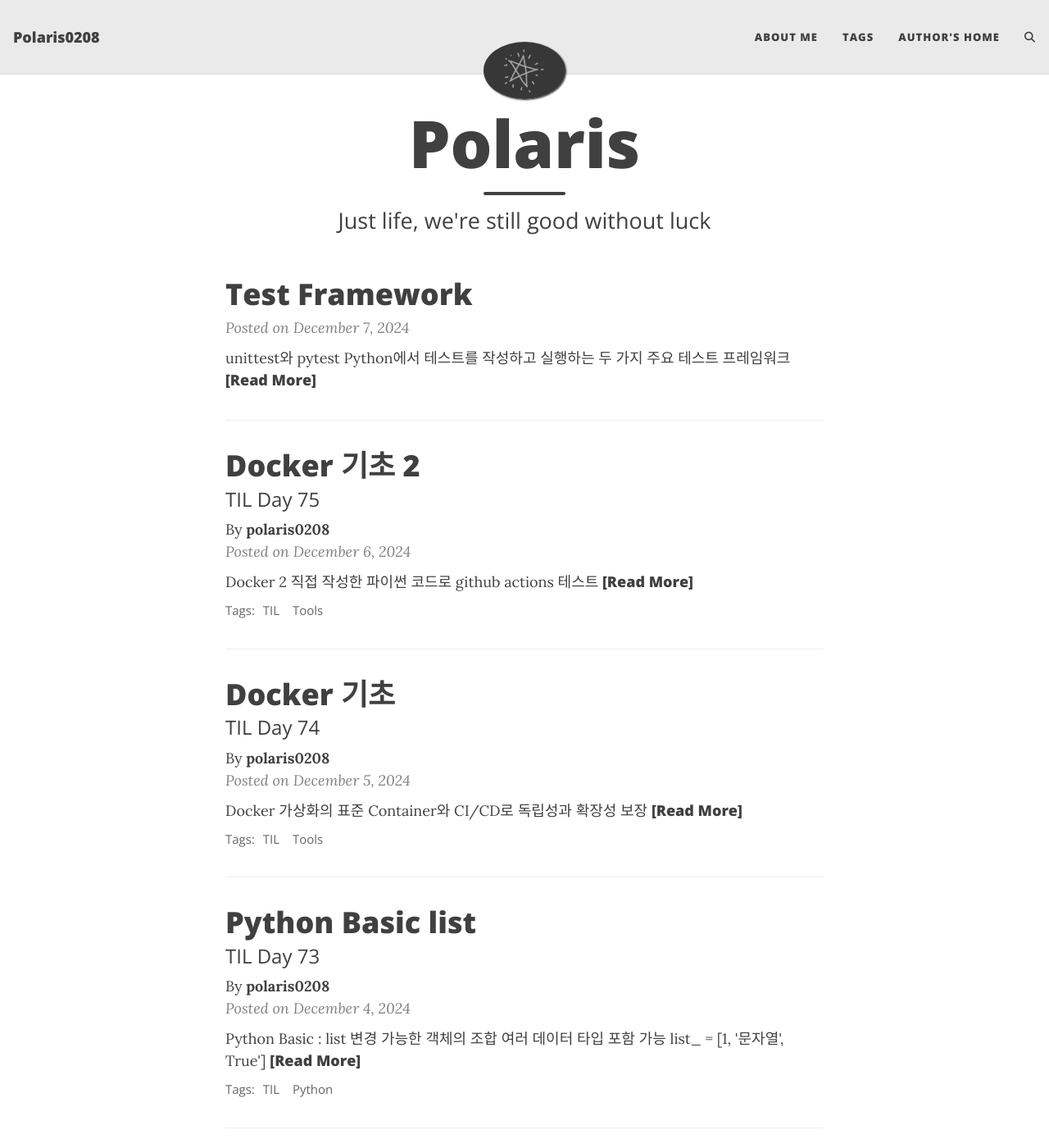
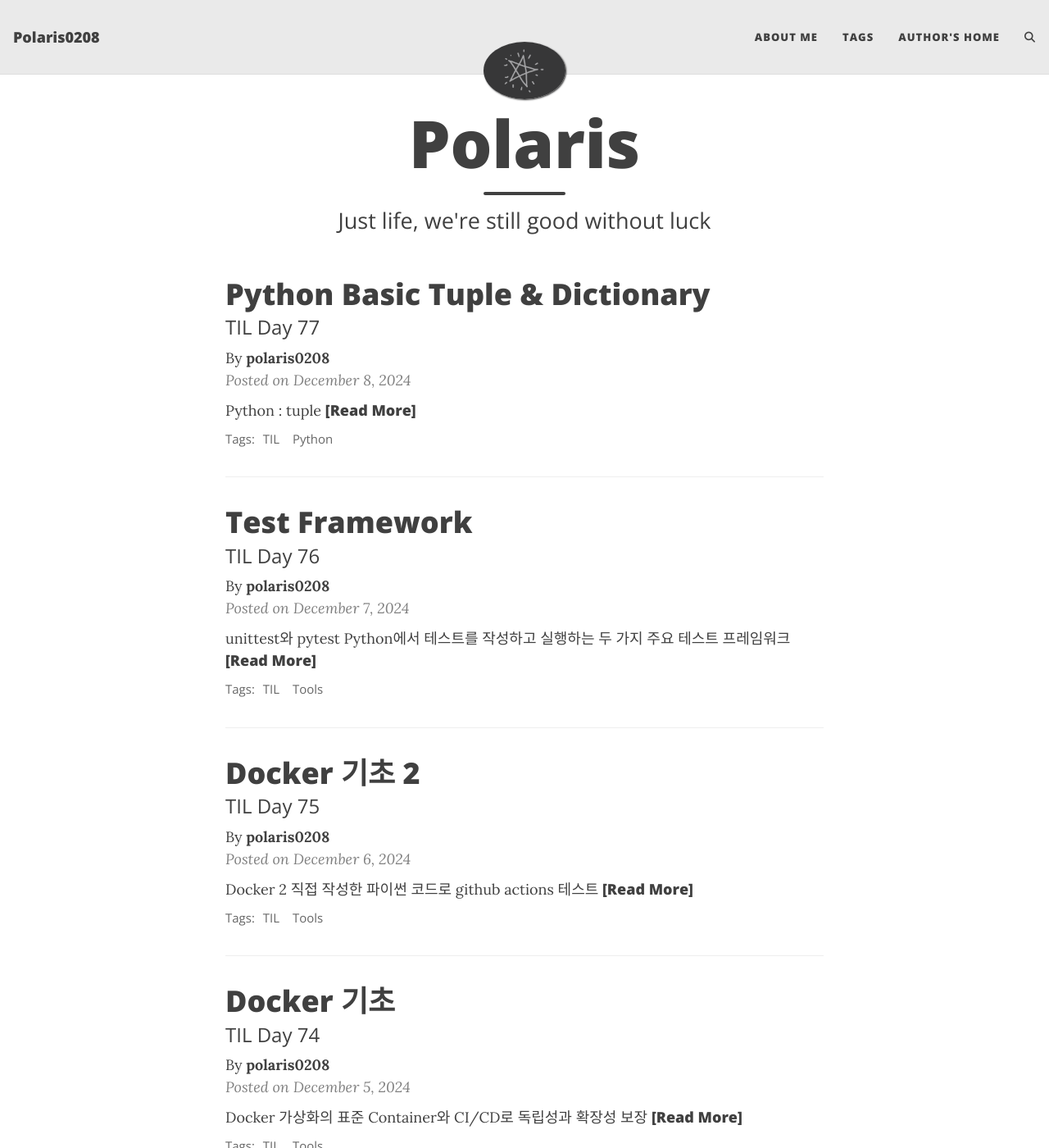
Before and after one commit to polaris0208/polaris0208.github.io, a Jekyll site: the page built from index.html, in a window 1280 px wide and 1400 px high. Shown: the whole window at 82% size. Built offline with Jekyll 4.4.1, drawn with Linux system fonts in a browser that asks for light colours; the list of posts is cut into pages by our own code; comment, search, counter and statistics services are not loaded; part of the change alters nothing that is shown; some of the changed text lies outside the part shown.

````diff
--- a/_posts/2024-12-07-Test-Framework.md
+++ b/_posts/2024-12-07-Test-Framework.md
@@ -1,3 +1,14 @@
+---
+layout: post
+title: Test Framework
+subtitle: TIL Day 76
+cover-img: "/assets/img/background.png"
+thumbnail-img: ''
+share-img: ''
+tags: [TIL, Tools]
+author: polaris0208
+---
+
 # unittest와 pytest
 > **Python**에서 테스트를 작성하고 실행하는 두 가지 주요 테스트 프레임워크
 
--- /dev/null
+++ b/_posts/2024-12-08-Python-basic-4.md
@@ -0,0 +1,164 @@
+---
+layout: post
+title: Python Basic Tuple & Dictionary
+subtitle: TIL Day 77
+cover-img: "/assets/img/background.png"
+thumbnail-img: ''
+share-img: ''
+tags: [TIL, Python]
+author: polaris0208
+---
+
+# Python : tuple
+
+## 개념
+- 순서가 있는 불변 객체의 집합
+
+```py
+tuple_ = (1, 2)
+# ()
+tuple_ = 1, 2
+# 패킹
+list_ = [1, 2]
+tuple_ = tuple(list_)
+# tuple()
+```
+
+## 인덱싱과 슬라이싱
+- 리스트와 동일
+
+## 불변성
+- 요소 변경, 추가 불가
+- 요소를 추가하여 새로 생성은 가능
+
+```py
+origin = 1, 2, 3
+new = origin + 4
+print(new)
+#
+(1, 2, 3, 4)
+```
+
+## 메서드
+- 리스트와 동일
+
+## 활용
+- 불변성과 순서를 사용하여 활용
+
+### 딕셔너리 키
+
+```py
+dict_ = { (0,0) : 'point zero'}
+```
+
+### 복수 반환
+
+```py
+def calculate(a, b):
+    sum_ = a + b
+    diff = a - b
+    prod = a * b
+    return sum_, diff, prod
+```
+
+### 순서가 중요한 데이터 저장
+- 계좌 번호, 회원 번호 등 등록 번호
+- 날짜 좌표 등
+
+```py
+id_ = ('B', 458011)
+```
+
+# Python : dictionary
+
+## 개념
+- **Key** 와 **Value** 의 쌍을 저장
+- 요소의 추가 삭제 변경이 가능
+- **Key** 는 고유의 값 사용 : 문자열, 튜플
+
+## 생성
+
+### `{}`
+
+```py
+info = {
+  'id' : 123,
+  'password' : 456,
+}
+```
+
+### `dict()`
+
+```py
+# 키워드 인자 사용
+info = dict(model='m1911', brand='colt', year=1911)
+
+# 튜플, 리스트
+info = [('Kim', 3), ('Yang', 54)]
+info_dict = dict(info)
+```
+
+### `fromkeys()`
+
+```py
+name = ['Ryu', 'Kim', 'Yang']
+position = 'SP'
+dict_ = dict.fromkeys(name, position)
+```
+
+### 요소 접근
+
+```py
+info = {
+  'name' : 'TAA'
+  'position' : 'RWB'
+}
+info['name']
+info,get('position')
+```
+
+### 요소 변경 및 추가
+- 변경 : `info['position'] = 'CM'`
+- 추가 : `info['homegrown] = True`
+
+### 삭제
+
+```py
+info = {
+  'name' : 'Heo'
+  'id' : 13
+  'div' : 'DB'
+}
+del info['div']
+info.pop['div']
+info.clear() # 전체 삭제
+```
+
+### 메서드
+
+### `keys()`
+- 모든 키를 반환
+
+### `values()`
+- 모든 값을 반환
+
+### `items()`
+- 모든 키-값 쌍을 튜플로 반환
+
+### `update()`
+- 다른 키-값쌍으로 수정
+
+```python
+info = {
+  'name' : 'Heo'
+  'id' : 13
+  'div' : 'DB'
+}
+info.update({'div' : 'KW'})
+```
+
+### `popitem()`
+- 마지막으로 삽입된 키-값 쌍을 삭제하고 반환
+
+### `setdefault()`
+- 기존 값이 있으면 그 값을 반환하고, 없으면 키와 입력 값을 딕셔너리에 추가
````
